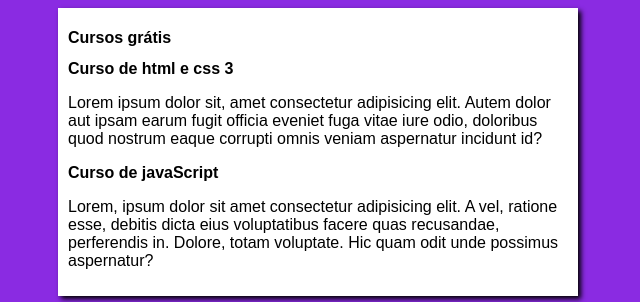
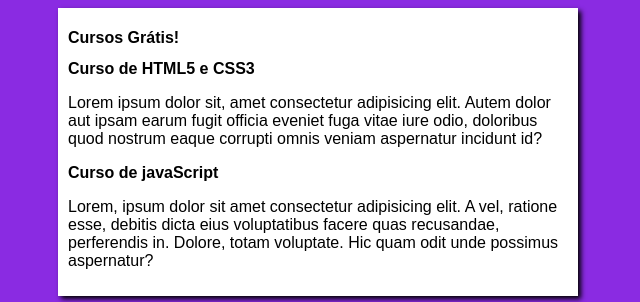
Before and after one commit to rarisondev/Projeto-Site, a plain HTML site: page index.html in a window 1280 px wide. Shown: the top 302 px of the page, 322-962 px from the left. Drawn offline with Linux system fonts and the light colour scheme.

Commit message:
Update index.html

```diff
--- a/index.html
+++ b/index.html
@@ -10,10 +10,10 @@
 <body>
    <main>
        <header>
-           <h1>Cursos grátis</h1>
+           <h1>Cursos Grátis!</h1>
        </header>
        <article>
-           <h2>Curso de html e css 3</h2>
+           <h2>Curso de HTML5 e CSS3</h2>
            <p>Lorem ipsum dolor sit, amet consectetur adipisicing elit. Autem dolor aut ipsam earum fugit officia eveniet fuga vitae iure odio, doloribus quod nostrum eaque corrupti omnis veniam aspernatur incidunt id?</p>
        </article>
        <article>
```
